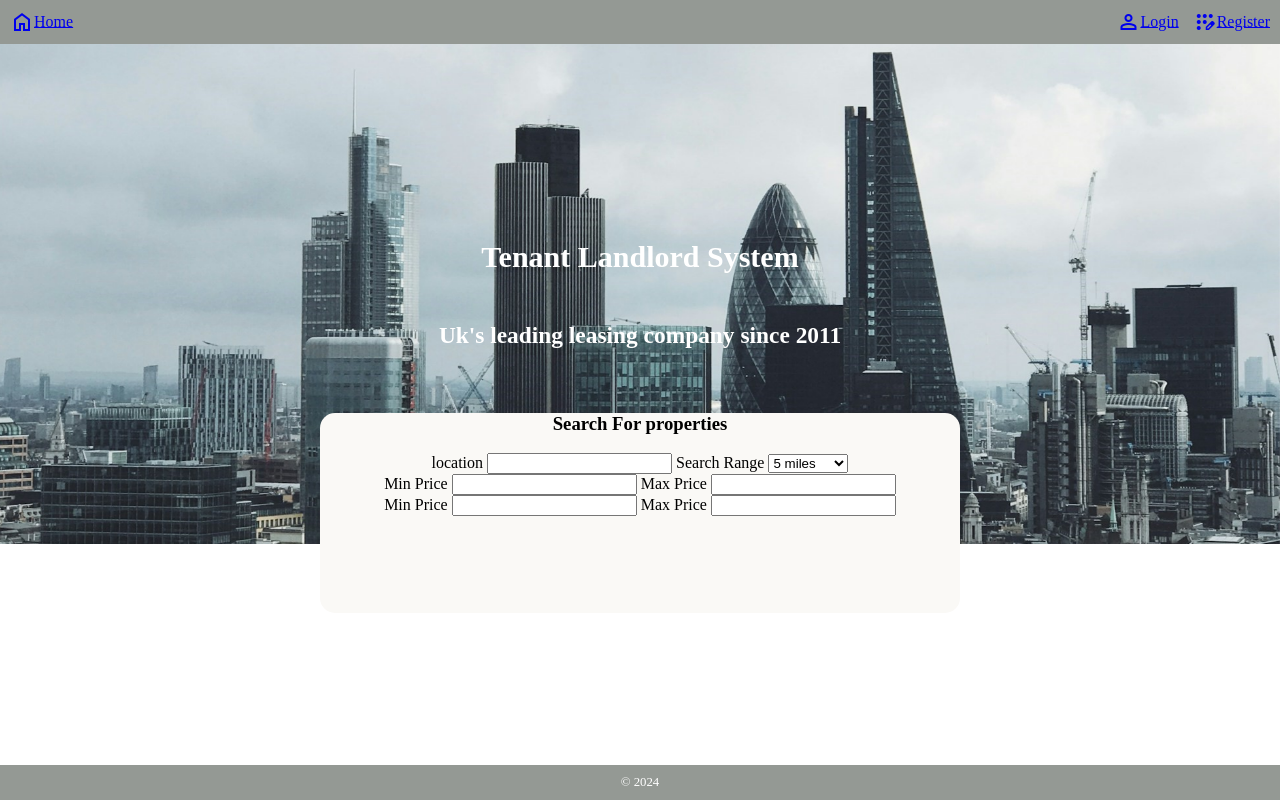
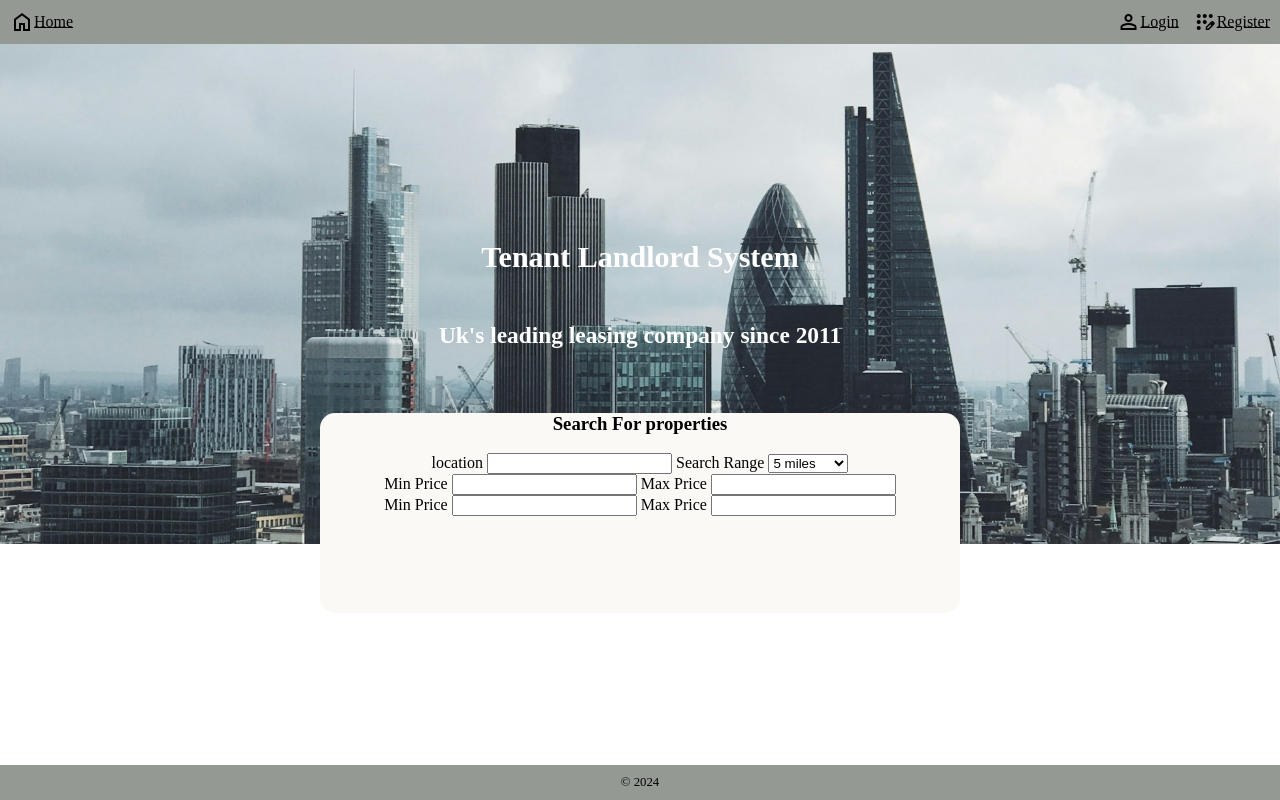
Before and after one commit to Sovietsupporter69/Tenant-landlord-system, a PHP site: page / in a window 1280 px wide. Run offline with PHP 8.4, Linux system fonts and the light colour scheme.

Commit message:
changed the colour of the features of the pre-auth login and text of the footer to black

```diff
--- a/htdocs/css/global.css
+++ b/htdocs/css/global.css
@@ -74,7 +74,7 @@
     bottom: 0px;
     width: 100%;
     background-color: #949994;
-    color: #fff;
+    color: #000;
     margin: 40px 0 0 0;
     font-size: 0.8em;
     padding: 10px;
@@ -83,3 +83,7 @@
 footer>div {
     text-align: center;
 }
+
+.material-symbols-outlined, a{
+    color: #000 ;
+}
```
